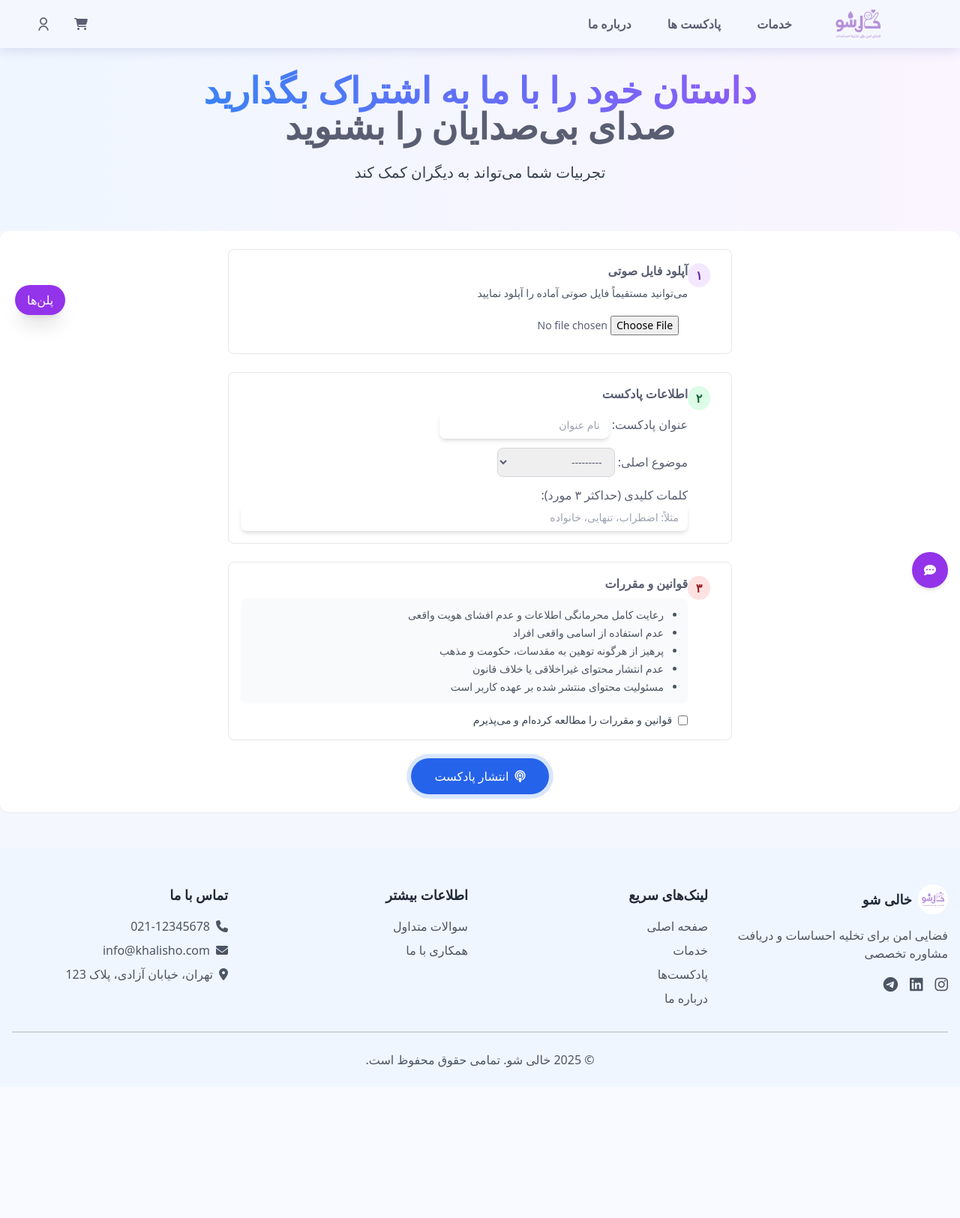
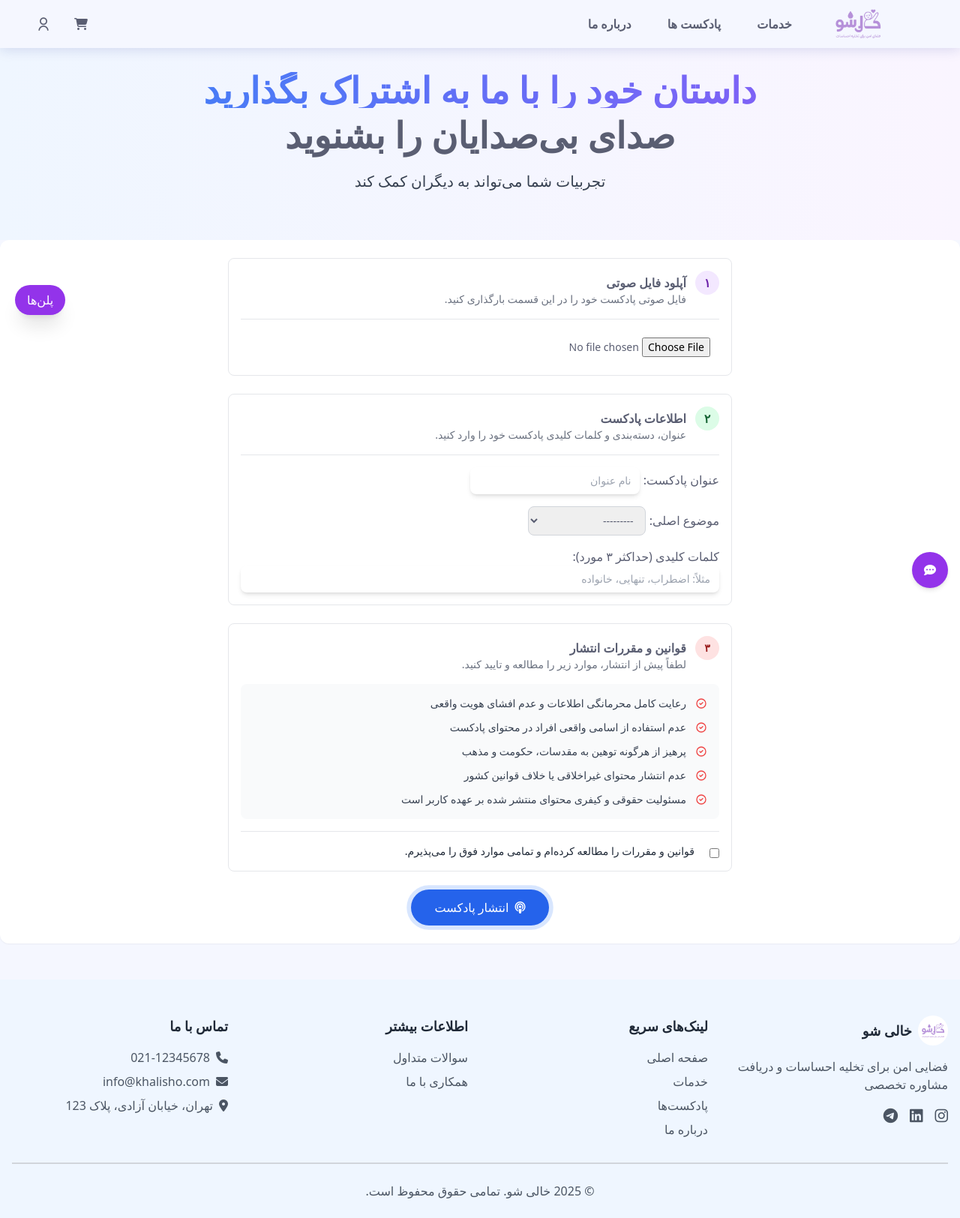
Before and after one commit to Sajjadshkh/khali_sho, a Django app: page /podcast/create/ in a window 1280 px wide. Shown: the whole page at 75% size. Before the commit the page ends 1423 px from the top, so only its background shows below. Run offline with Django 5.2, Linux system fonts and the light colour scheme; some libraries are stand-ins or nearby versions.

Commit message:
fix: podcast_create

```diff
--- a/us/templates/us/podcast_create.html
+++ b/us/templates/us/podcast_create.html
@@ -7,11 +7,11 @@
 
     <section class="header-podcast bg-gradient-to-r from-blue-50 to-purple-50 py-16 px-4 md:px-10 lg:px-20">
         <div class="container mx-auto text-center">
-            <h1 class="text-3xl md:text-4xl lg:text-5xl font-extrabold mb-6">
+            <h1 class="text-3xl md:text-4xl lg:text-5xl font-extrabold mb-6 flex flex-col gap-3 text-center">
                 <span class="gradient-text">داستان خود را با ما به اشتراک بگذارید</span>
-                <br>صدای بی‌صدایان را بشنوید
+                <span>صدای بی‌صدایان را بشنوید</span>
             </h1>
-            <p class="text-lg md:text-xl text-gray-700 max-w-3xl mx-auto leading-relaxed">
+            <p class="text-1xl md:text-xl text-gray-700 max-w-3xl mx-auto leading-relaxed">
                 تجربیات شما می‌تواند به دیگران کمک کند
             </p>
         </div>
@@ -33,27 +33,34 @@
         <div class="max-w-2xl mx-auto">
             <form method="post" enctype="multipart/form-data" novalidate>
                 {% csrf_token %}
-                <!-- Step 1: Record/Upload -->
-                <div class="flex items-start mb-6 p-4 border border-gray-200 rounded-lg">
-                    <div class="bg-purple-100 text-purple-800 rounded-full w-8 h-8 flex items-center justify-center mr-3 mt-0.5">
-                        <span class="font-bold">۱</span>
-                    </div>
-                    <div class="w-full">
-                        <h3 class="font-semibold mb-2">آپلود فایل صوتی</h3>
-                        <p class="text-gray-600 text-sm">می‌توانید مستقیماً فایل صوتی آماده را آپلود نمایید</p>
-                        <div class="mt-3">
-                            {{ form.audio_file.errors }}
-                            {{ form.audio_file }}
+
+                <div class="p-4 border border-gray-200 rounded-lg mb-6" dir="rtl">
+                    <div class="flex items-start gap-3 mb-4">
+                        <div class="bg-purple-100 text-purple-800 rounded-full w-8 h-8 flex items-center justify-center shrink-0">
+                            <span class="font-bold">۱</span>
+                        </div>
+                        <div class="flex-1">
+                            <h3 class="font-semibold mt-1">آپلود فایل صوتی</h3>
+                            <p class="text-sm text-gray-500">فایل صوتی پادکست خود را در این قسمت بارگذاری کنید.</p>
                         </div>
                     </div>
+                    <div class="border-t border-gray-200 pt-4">
+                        {{ form.audio_file.errors }}
+                        {{ form.audio_file }}
+                    </div>
                 </div>
-                <!-- Step 2: Add Details -->
-                <div class="flex items-start mb-6 p-4 border border-gray-200 rounded-lg">
-                    <div class="bg-green-100 text-green-800 rounded-full w-8 h-8 flex items-center justify-center mr-3 mt-0.5">
-                        <span class="font-bold">۲</span>
+
+                <div class="p-4 border border-gray-200 rounded-lg mb-6" dir="rtl">
+                    <div class="flex items-start gap-3 mb-4">
+                        <div class="bg-green-100 text-green-800 rounded-full w-8 h-8 flex items-center justify-center shrink-0">
+                            <span class="font-bold">۲</span>
+                        </div>
+                        <div class="flex-1">
+                            <h3 class="font-semibold mt-1">اطلاعات پادکست</h3>
+                            <p class="text-sm text-gray-500">عنوان، دسته‌بندی و کلمات کلیدی پادکست خود را وارد کنید.</p>
+                        </div>
                     </div>
-                    <div class="w-full space-y-3">
-                        <h3 class="font-semibold mb-2">اطلاعات پادکست</h3>
+                    <div class="space-y-4 border-t border-gray-200 pt-4">
                         <div>
                             {{ form.title.label_tag }}
                             {{ form.title.errors }}
@@ -71,30 +78,33 @@
                         </div>
                     </div>
                 </div>
-                <!-- Step 3: Accept Rules -->
-                <div class="flex items-start p-4 border border-gray-200 rounded-lg">
-                    <div class="bg-red-100 text-red-800 rounded-full w-8 h-8 flex items-center justify-center mr-3 mt-0.5">
-                        <span class="font-bold">۳</span>
+
+                <div class="p-4 border border-gray-200 rounded-lg" dir="rtl">
+                     <div class="flex items-start gap-3 mb-4">
+                        <div class="flex items-center justify-center w-8 h-8 bg-red-100 text-red-800 rounded-full shrink-0">
+                            <span class="font-bold text-sm leading-none">۳</span>
+                        </div>
+                        <div class="flex-1">
+                            <h3 class="font-semibold mt-1">قوانین و مقررات انتشار</h3>
+                            <p class="text-sm text-gray-500">لطفاً پیش از انتشار، موارد زیر را مطالعه و تایید کنید.</p>
+                        </div>
                     </div>
-                    <div class="w-full">
-                        <h3 class="font-semibold mb-2">قوانین و مقررات</h3>
-                        <div class="bg-gray-50 p-3 rounded-lg mb-3 text-sm text-gray-600">
-                            <ul class="list-disc pr-5 space-y-1">
-                                <li>رعایت کامل محرمانگی اطلاعات و عدم افشای هویت واقعی</li>
-                                <li>عدم استفاده از اسامی واقعی افراد</li>
-                                <li>پرهیز از هرگونه توهین به مقدسات، حکومت و مذهب</li>
-                                <li>عدم انتشار محتوای غیراخلاقی یا خلاف قانون</li>
-                                <li>مسئولیت محتوای منتشر شده بر عهده کاربر است</li>
-                            </ul>
-                        </div>
-                        <div class="flex items-start">
+                    <div class="bg-gray-50 p-4 rounded-lg space-y-3 text-gray-700 text-sm">
+                        <div class="flex items-start"><svg class="w-4 h-4 text-red-500 ml-3 shrink-0 mt-0.5" fill="none" viewBox="0 0 24 24" stroke="currentColor" stroke-width="2"><path stroke-linecap="round" stroke-linejoin="round" d="M9 12l2 2 4-4m6 2a9 9 0 11-18 0 9 9 0 0118 0z" /></svg><span>رعایت کامل محرمانگی اطلاعات و عدم افشای هویت واقعی</span></div>
+                        <div class="flex items-start"><svg class="w-4 h-4 text-red-500 ml-3 shrink-0 mt-0.5" fill="none" viewBox="0 0 24 24" stroke="currentColor" stroke-width="2"><path stroke-linecap="round" stroke-linejoin="round" d="M9 12l2 2 4-4m6 2a9 9 0 11-18 0 9 9 0 0118 0z" /></svg><span>عدم استفاده از اسامی واقعی افراد در محتوای پادکست</span></div>
+                        <div class="flex items-start"><svg class="w-4 h-4 text-red-500 ml-3 shrink-0 mt-0.5" fill="none" viewBox="0 0 24 24" stroke="currentColor" stroke-width="2"><path stroke-linecap="round" stroke-linejoin="round" d="M9 12l2 2 4-4m6 2a9 9 0 11-18 0 9 9 0 0118 0z" /></svg><span>پرهیز از هرگونه توهین به مقدسات، حکومت و مذهب</span></div>
+                        <div class="flex items-start"><svg class="w-4 h-4 text-red-500 ml-3 shrink-0 mt-0.5" fill="none" viewBox="0 0 24 24" stroke="currentColor" stroke-width="2"><path stroke-linecap="round" stroke-linejoin="round" d="M9 12l2 2 4-4m6 2a9 9 0 11-18 0 9 9 0 0118 0z" /></svg><span>عدم انتشار محتوای غیراخلاقی یا خلاف قوانین کشور</span></div>
+                        <div class="flex items-start"><svg class="w-4 h-4 text-red-500 ml-3 shrink-0 mt-0.5" fill="none" viewBox="0 0 24 24" stroke="currentColor" stroke-width="2"><path stroke-linecap="round" stroke-linejoin="round" d="M9 12l2 2 4-4m6 2a9 9 0 11-18 0 9 9 0 0118 0z" /></svg><span>مسئولیت حقوقی و کیفری محتوای منتشر شده بر عهده کاربر است</span></div>
+                    </div>
+                    <div class="mt-4 pt-4 border-t border-gray-200">
+                        <div class="flex items-center">
                             {{ form.accepted_rules }}
+                            <label for="id_accepted_rules" class="mr-3 text-sm text-gray-800 font-medium">قوانین و مقررات را مطالعه کرده‌ام و تمامی موارد فوق را می‌پذیرم.</label>
                             {{ form.accepted_rules.errors }}
-                            <label for="id_accepted_rules" class="text-sm text-gray-700">قوانین و مقررات را مطالعه کرده‌ام و می‌پذیرم</label>
                         </div>
                     </div>
                 </div>
-                <!-- Submit Button -->
+
                 <div class="mt-6 text-center">
                     <button type="submit" class="upload-btn bg-blue-600 hover:bg-blue-700 text-white font-medium py-3 px-8 rounded-full transition inline-flex items-center">
                         <i class="fas fa-podcast ml-2"></i>
```
